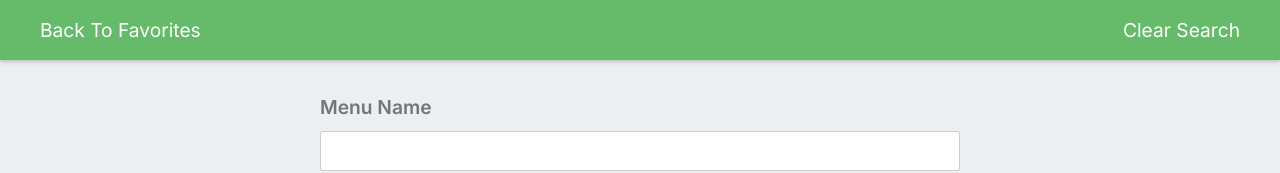
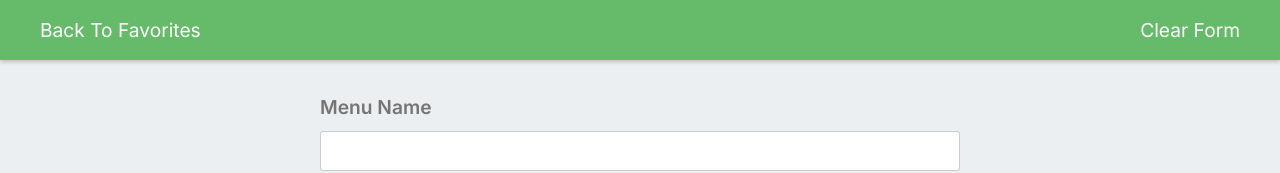
Before and after one commit to jwkaterina/nutrition, a Next.js app: page /analysis/menu-analysis in a window 1280 px wide. Shown: the top 173 px of the page. Built offline with nearby package versions, Linux system fonts and the light colour scheme.

Commit message:
change right text in analysis menu

```diff
--- a/src/app/analysis/food-analysis/page.tsx
+++ b/src/app/analysis/food-analysis/page.tsx
@@ -24,7 +24,10 @@ const FoodAnalysis = ({ }: FoodAnalysisProps): JSX.Element => {
 		<NavBar color={secondaryColor}>
 			{cardOpen == CardState.OPEN ?
 			<OpenAnalysisMenu /> :
-			<AnalysisMenu onClear={() => setClearSearch(true)}/>
+			<AnalysisMenu
+				rightText="Clear Search"
+				onClear={() => setClearSearch(true)}
+			/>
 			}
 		</NavBar>
 		<FoodSearch searchCleared={clearSearch} setClearSearch={setClearSearch}/>
--- a/src/app/analysis/menu-analysis/page.tsx
+++ b/src/app/analysis/menu-analysis/page.tsx
@@ -20,7 +20,10 @@ const MenuSearch = (): JSX.Element => {
 			<NavBar color={secondaryColor}>
 				{cardOpen == CardState.OPEN ?
 				<OpenAnalysisMenu/> :
-				<AnalysisMenu onClear={() => setClearSearch(true)}/>
+				<AnalysisMenu
+					rightText="Clear Form"
+					onClear={() => setClearSearch(true)}
+				/>
 				}
 			</NavBar>
 			<MenuForm searchCleared={clearSearch} setClearSearch={setClearSearch}/>
--- a/src/app/analysis/recipe-analysis/page.tsx
+++ b/src/app/analysis/recipe-analysis/page.tsx
@@ -24,7 +24,10 @@ const RecipeAnalysis = ({ }: RecipeAnalysisProps): JSX.Element => {
 			<NavBar color={secondaryColor}>
 				{cardOpen == CardState.OPEN ?
 				<OpenAnalysisMenu/> :
-				<AnalysisMenu onClear={() => setClearSearch(true)}/>
+				<AnalysisMenu
+					rightText="Clear Form"
+					onClear={() => setClearSearch(true)}
+				/>
 				}
 			</NavBar>
 			<RecipeForm searchCleared={clearSearch} setClearSearch={setClearSearch}/>
--- a/src/app/components/navigation/menus/analysis-menu.tsx
+++ b/src/app/components/navigation/menus/analysis-menu.tsx
@@ -8,10 +8,11 @@ import { CurrentMenuContext } from '@/app/context/menu-context'
 import { CardState } from '@/app/types/types'
 
 interface AnalysisMenuProps {
-	onClear: () => void
+	onClear: () => void,
+	rightText: string
 }
 
-const AnalysisMenu = ({ onClear }: AnalysisMenuProps): JSX.Element => {
+const AnalysisMenu = ({ onClear, rightText }: AnalysisMenuProps): JSX.Element => {
 
 	const { setCardOpen } = useContext(CardOpenContext);
 	const router = useRouter();
@@ -33,7 +34,7 @@ const AnalysisMenu = ({ onClear }: AnalysisMenuProps): JSX.Element => {
 	return (
 		<Menu
 		   leftText="Back To Favorites"
-		   rightText= {`Clear Search`}
+		   rightText= {rightText}
 		   onLeftclick={onBackClick}
 		   onRightclick={() => onClear()}
 		/>
```
